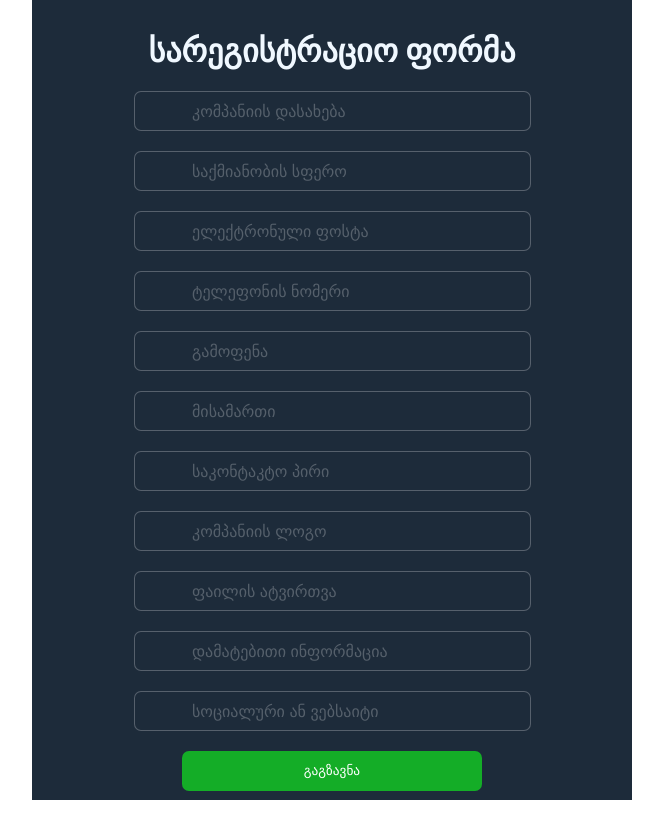
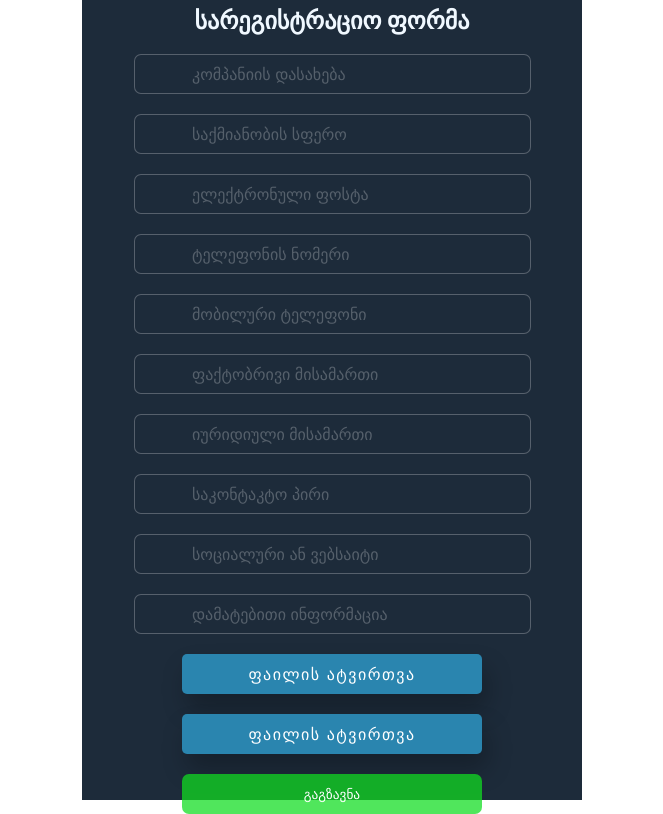
Before and after one commit to gagakik/agro, a React (Create React App) app in the folder my-app/: page / in a window 1280 px wide. Shown: the whole page, without its empty margins (308-971 px from the left). Built offline with nearby package versions, Linux system fonts and the light colour scheme.

Commit message:
add button

```diff
--- a/my-app/src/App.js
+++ b/my-app/src/App.js
@@ -4,7 +4,7 @@ import './App.css';
 function App() {
   return (
     <div className="App">
-<Cards registr="სარეგისტრაციო ფორმა"/>
+<Cards/>
     </div>
   );
 }
--- a/my-app/src/components/Cards.js
+++ b/my-app/src/components/Cards.js
@@ -2,20 +2,6 @@ import React from 'react';
 import './cards.css'
 
 const Cards = (props) => {
-
-    let cardarr = [ {id: 1, name: "კომპანიის დასახება"},
-                    {id: 2, name: "საქმიანობის სფერო"},
-                    {id: 3, name: "ელექტრონული ფოსტა"},
-                    {id: 4, name: "ტელეფონის ნომერი"},
-                    {id: 5, name: "გამოფენა"},
-                    {id: 6, name: "მისამართი"},
-                    {id: 7, name: "საკონტაკტო პირი"},
-                    {id: 8, name: "კომპანიის ლოგო"},
-                    {id: 9, name: "ფაილის ატვირთვა"},
-                    {id: 10, name: "დამატებითი ინფორმაცია"},
-                    {id: 11, name: "სოციალური ან ვებსაიტი"}
-]
-
 
 /**ტელეფონის ნომერი ორის შეტანა რომ შეიძლებოდეს
  * მისამართი იურიდიული და ფაქტიური
@@ -27,16 +13,65 @@ const Cards = (props) => {
 
     return (
         <div className='card'>
-            <div className='title'><h1>{props.registr}</h1></div>
+            <div className='title'><h2>სარეგისტრაციო ფორმა</h2></div>
             <form>
             <div className='inputcard'>
-            {cardarr.map((user) => (
             <div className="user">
-            <input type='text' name='participant' required="required">
+            <input type='text' name='participant' required="required" className='inputData'>
             </input>
-            <span>{user.name}</span>
+            <span>კომპანიის დასახება</span>
             </div>
-                                    ))}
+            <div className="user">
+            <input type='text' name='category' required="required" className='inputData'>
+            </input>
+            <span>საქმიანობის სფერო</span>
+            </div>
+            <div className="user">
+            <input type="email" id="email" name="email" required="required" className='inputData'>
+            </input>
+            <span>ელექტრონული ფოსტა</span>
+            </div>
+            <div className="user">
+            <input type="tel" pattern="[0-9]+" title="Please enter only numbers" required="required" className='inputData'>
+            </input>
+            <span>ტელეფონის ნომერი</span>
+            </div>
+            <div className="user">
+            <input type="tel" pattern="[0-9]+" title="Please enter only numbers" required="required" className='inputData'>
+            </input>
+            <span>მობილური ტელეფონი</span>
+            </div>
+            <div className="user">
+            <input type='text' name='address' required="required" className='inputData'>
+            </input>
+            <span>ფაქტობრივი მისამართი</span>
+            </div>
+            <div className="user">
+            <input type='text' name='address' required="required" className='inputData'>
+            </input>
+            <span>იურიდიული მისამართი</span>
+            </div>
+            <div className="user">
+            <input type='text' name='contact_person' required="required"className='inputData'>
+            </input>
+            <span>საკონტაკტო პირი</span>
+            </div>
+            <div className="user">
+            <input type='text' name='web' required="required" className='inputData'>
+            </input>
+            <span>სოციალური ან ვებსაიტი</span>
+            </div>
+            <div className="user">
+            <input type='text' name='text' required="required" className='inputData'>
+            </input>
+            <span>დამატებითი ინფორმაცია</span>
+            </div>
+            <input type="file"  className='inputFile' id='uploadBtn1'>
+            </input>
+            <label className='customFileInput' for="uploadBtn1">ფაილის ატვირთვა</label>
+            <input type="file"  className='inputFile' id='uploadBtn2'>
+            </input>
+            <label className='customFileInput' for="uploadBtn2">ფაილის ატვირთვა</label>
             </div>
             <input type='submit' className='submit' value="გაგზავნა"/>
             </form>
--- a/my-app/src/components/cards.css
+++ b/my-app/src/components/cards.css
@@ -1,6 +1,6 @@
 .card {
     background-color: #1d2b3a;
-    max-width: 600px;
+    max-width: 500px;
     width: 100%;
     height: 100vh;
     display: flex;
@@ -25,7 +25,7 @@
     justify-content: center;
 }
 
-.user input {
+.user .inputData {
     width: 375px;
     padding: 10px;
     border: 1px solid rgba(255, 255, 255, 0.25);
@@ -44,18 +44,17 @@
     font-size: 1em;
     color: rgba(255, 255, 255, 0.25);
     text-transform: uppercase;
-    transition: 0.8s;
+    transition: 0.5s;
 }
 
-.user input:valid ~ span,
-.user input:focus ~ span
+.user .inputData:valid ~ span,
+.user .inputData:focus ~ span
  {
     color: #fff;
-    transform: translateX(10px) translateY(-20px);
+    transform: translateX(-20px) translateY(-20px);
     font-size: 0.8em;
     padding: 0 10px;
     background: #1d2b3a;
-    border-left: 1px solid #fff;
 }
 
 .submit {
@@ -67,10 +66,38 @@
     color: #fff;
     background-color: #1d2b;
     cursor: pointer;
-    transition: 0.7s;
+    transition: 0.5s;
 }
 
 .submit:hover {
     background-color: aquamarine;
     color: #1d2b3a;
 }
+
+.inputFile {
+    /* Hide the default file input button */
+    display: none;
+  }
+
+.customFileInput {
+    display: inline-block;
+    text-transform: uppercase;
+    color:#fff;
+    background-color: #2a85af;
+    text-align: center;
+    padding: 10px 20px;
+    letter-spacing: 1.5px;
+    user-select: none;
+    cursor: pointer;
+    box-shadow: 5px 15px 25px rgba(0, 0, 0,0.25);
+    border-radius: 5px;
+}
+
+.customFileInput:active{
+    transform: scale(0.9);
+}
+
+.customFileInput:hover{
+    background-color: aquamarine;
+    color: #1d2b3a;
+}
```
